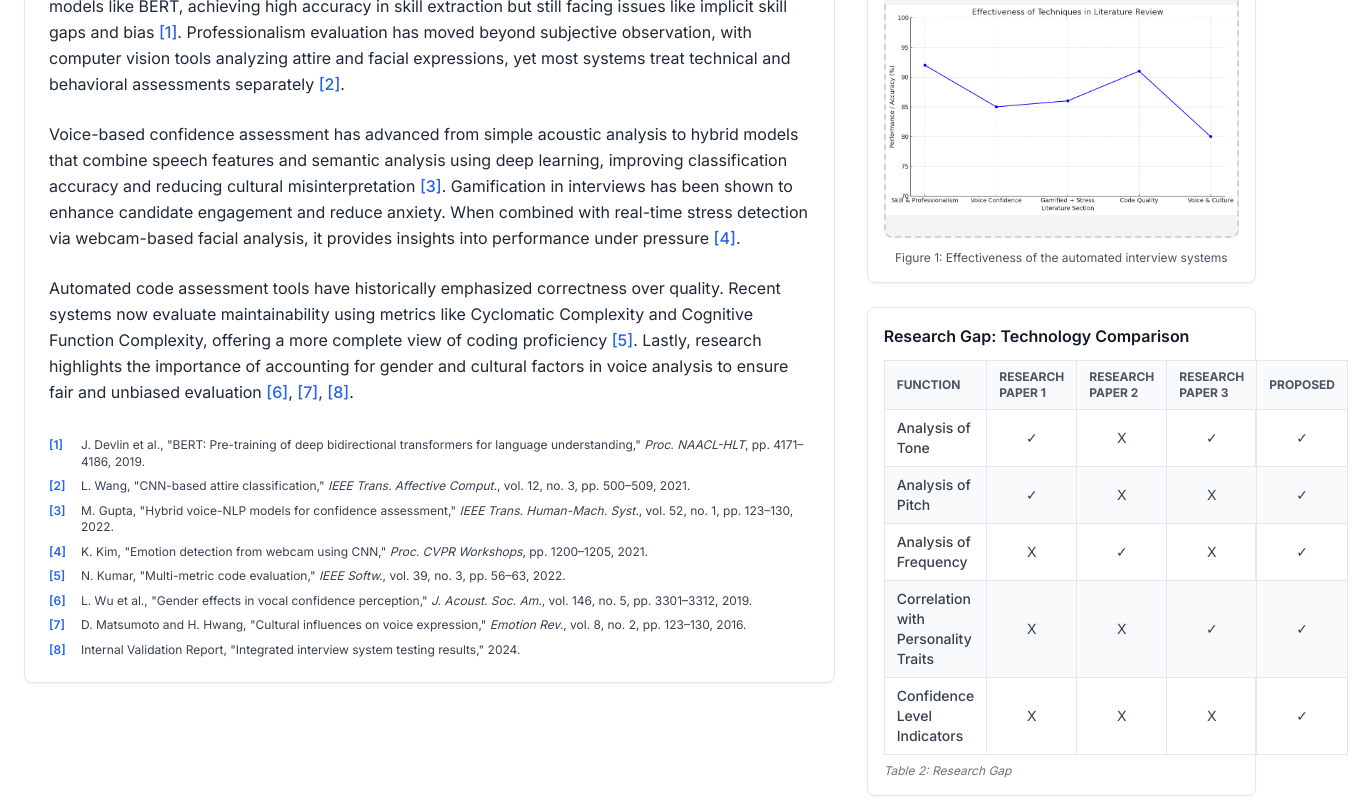
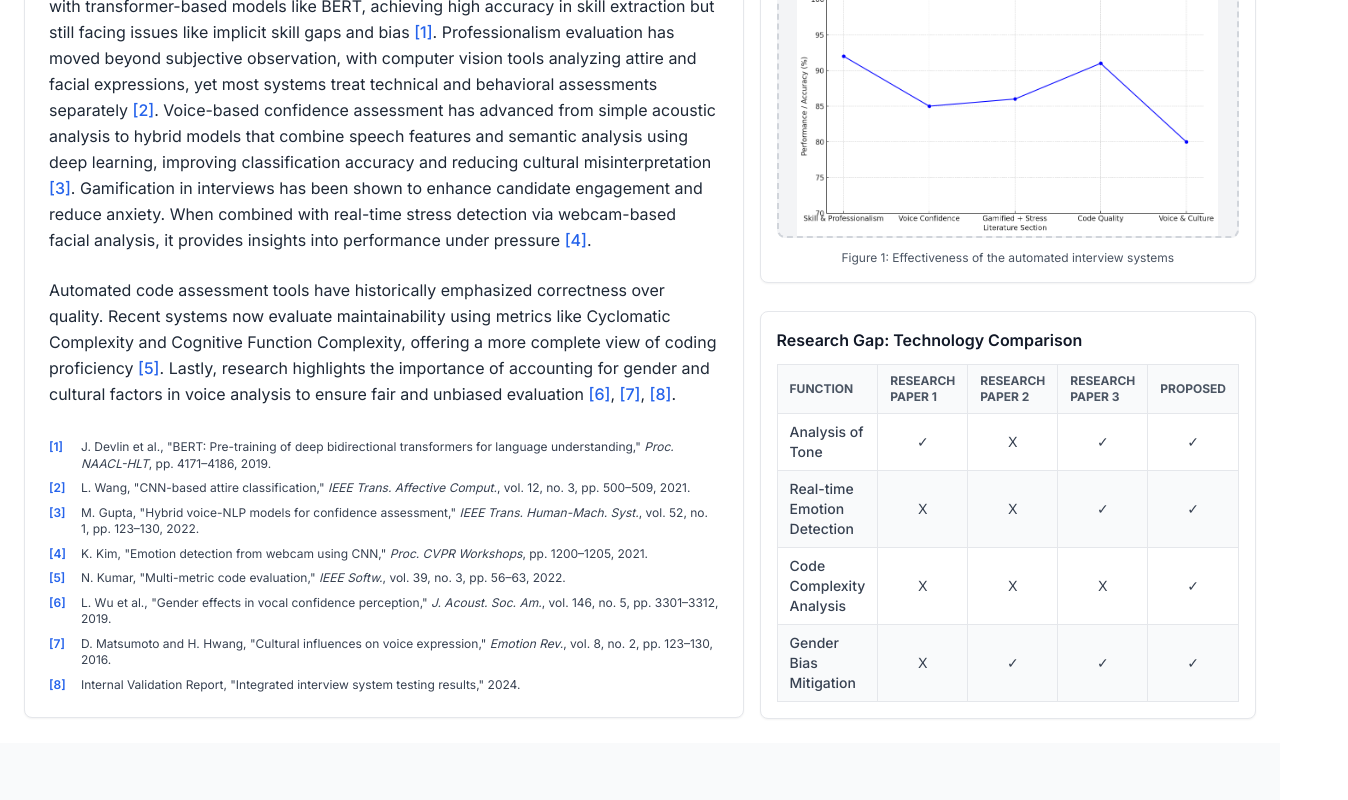
Before and after one commit to BoshithaMGunarathna/RP-web, a React (Vite) app in the folder project-website/: page /domain in a window 1280 px wide. Shown: the part 1340-2140 px from the top of the page, 1348 px wide, since content can reach past the window. Built offline with nearby package versions, Linux system fonts and the light colour scheme.

Commit message:
style : make proper sturcutr

```diff
--- a/project-website/src/pages/LiteratureSurvey.tsx
+++ b/project-website/src/pages/LiteratureSurvey.tsx
@@ -9,14 +9,14 @@ const LiteratureSurvey: React.FC = () => {
         <div className="h-1 w-24 bg-blue-600"></div>
       </div>
 
-      <div className="grid grid-cols-1 lg:grid-cols-3 gap-8">
-        {/* Main Content */}
-        <div className="lg:col-span-2 space-y-8"> {/* Slightly increased space for breathing */}
-
+      {/* Unified container for main content + sidebar */}
+      <div className="flex flex-col lg:flex-row gap-4">
+        {/* Main Content (takes 2/3 width on lg) */}
+        <div className="xl:flex-[2] space-y-8">
           {/* Literature Content */}
           <div className="prose prose-gray max-w-none">
             <div className="bg-white border border-gray-200 rounded-lg p-6 shadow-sm">
-              <p className="text-gray-800 leading-relaxed mb-6">
+              <p className="text-gray-800 leading-relaxed mb-6 justify-items">
                 Recent advancements in AI, NLP, and computer vision have significantly improved automated interview systems.
                 Traditional resume screening techniques have evolved with transformer-based models like BERT, achieving high
                 accuracy in skill extraction but still facing issues like implicit skill gaps and bias{' '}
@@ -24,9 +24,6 @@ const LiteratureSurvey: React.FC = () => {
                 observation, with computer vision tools analyzing attire and facial expressions, yet most systems treat technical
                 and behavioral assessments separately{' '}
                 <span className="text-blue-600 font-medium">[2]</span>.
-              </p>
-
-              <p className="text-gray-800 leading-relaxed mb-6">
                 Voice-based confidence assessment has advanced from simple acoustic analysis to hybrid models that combine
                 speech features and semantic analysis using deep learning, improving classification accuracy and reducing
                 cultural misinterpretation{' '}
@@ -109,9 +106,8 @@ const LiteratureSurvey: React.FC = () => {
           </div>
         </div>
 
-        {/* Sidebar */}
-        {/* Sidebar */}
-<div className="space-y-6">
+        {/* Sidebar (takes 1/3 width on lg) */}
+        <aside className="lg:flex-1 space-y-7">
           {/* Graph/Chart Section */}
           <div className="bg-white border border-gray-200 rounded-lg shadow-sm overflow-hidden">
             <div className="bg-gradient-to-r from-gray-50 to-gray-100 px-4 py-3 border-b border-gray-200">
@@ -119,9 +115,7 @@ const LiteratureSurvey: React.FC = () => {
             </div>
             <div className="p-4">
               <div className="bg-gray-100 rounded-lg h-64 flex items-center justify-center border-2 border-dashed border-gray-300">
-        <div className="text-center">
                 <img src="graph.png" alt="Research Trends Graph" className="max-h-full max-w-full" />
-        </div>
               </div>
               <p className="text-xs text-gray-600 mt-3 text-center">
                 Figure 1: Effectiveness of the automated interview systems
@@ -151,39 +145,30 @@ const LiteratureSurvey: React.FC = () => {
                   <td className="py-2 px-3 border border-gray-200 text-center">✓</td>
                 </tr>
                 <tr className="border border-gray-200 bg-gray-50">
-          <td className="py-2 px-3 border border-gray-200 font-medium">Analysis of Pitch</td>
-          <td className="py-2 px-3 border border-gray-200 text-center">✓</td>
-          <td className="py-2 px-3 border border-gray-200 text-center">X</td>
-          <td className="py-2 px-3 border border-gray-200 text-center">X</td>
-          <td className="py-2 px-3 border border-gray-200 text-center">✓</td>
-        </tr>
-        <tr className="border border-gray-200">
-          <td className="py-2 px-3 border border-gray-200 font-medium">Analysis of Frequency</td>
-          <td className="py-2 px-3 border border-gray-200 text-center">X</td>
-          <td className="py-2 px-3 border border-gray-200 text-center">✓</td>
-          <td className="py-2 px-3 border border-gray-200 text-center">X</td>
-          <td className="py-2 px-3 border border-gray-200 text-center">✓</td>
-        </tr>
-        <tr className="border border-gray-200 bg-gray-50">
-          <td className="py-2 px-3 border border-gray-200 font-medium">Correlation with Personality Traits</td>
+                  <td className="py-2 px-3 border border-gray-200 font-medium">Real-time Emotion Detection</td>
                   <td className="py-2 px-3 border border-gray-200 text-center">X</td>
                   <td className="py-2 px-3 border border-gray-200 text-center">X</td>
                   <td className="py-2 px-3 border border-gray-200 text-center">✓</td>
                   <td className="py-2 px-3 border border-gray-200 text-center">✓</td>
                 </tr>
                 <tr className="border border-gray-200">
-          <td className="py-2 px-3 border border-gray-200 font-medium">Confidence Level Indicators</td>
+                  <td className="py-2 px-3 border border-gray-200 font-medium">Code Complexity Analysis</td>
                   <td className="py-2 px-3 border border-gray-200 text-center">X</td>
                   <td className="py-2 px-3 border border-gray-200 text-center">X</td>
                   <td className="py-2 px-3 border border-gray-200 text-center">X</td>
                   <td className="py-2 px-3 border border-gray-200 text-center">✓</td>
                 </tr>
+                <tr className="border border-gray-200 bg-gray-50">
+                  <td className="py-2 px-3 border border-gray-200 font-medium">Gender Bias Mitigation</td>
+                  <td className="py-2 px-3 border border-gray-200 text-center">X</td>
+                  <td className="py-2 px-3 border border-gray-200 text-center">✓</td>
+                  <td className="py-2 px-3 border border-gray-200 text-center">✓</td>
+                  <td className="py-2 px-3 border border-gray-200 text-center">✓</td>
+                </tr>
               </tbody>
             </table>
-    <p className="text-xs text-gray-500 mt-2 italic">Table 2: Research Gap</p>
           </div>
-</div>
-
+        </aside>
       </div>
     </div>
   );
```
Lines whose indentation alone changed are shown as unchanged.
